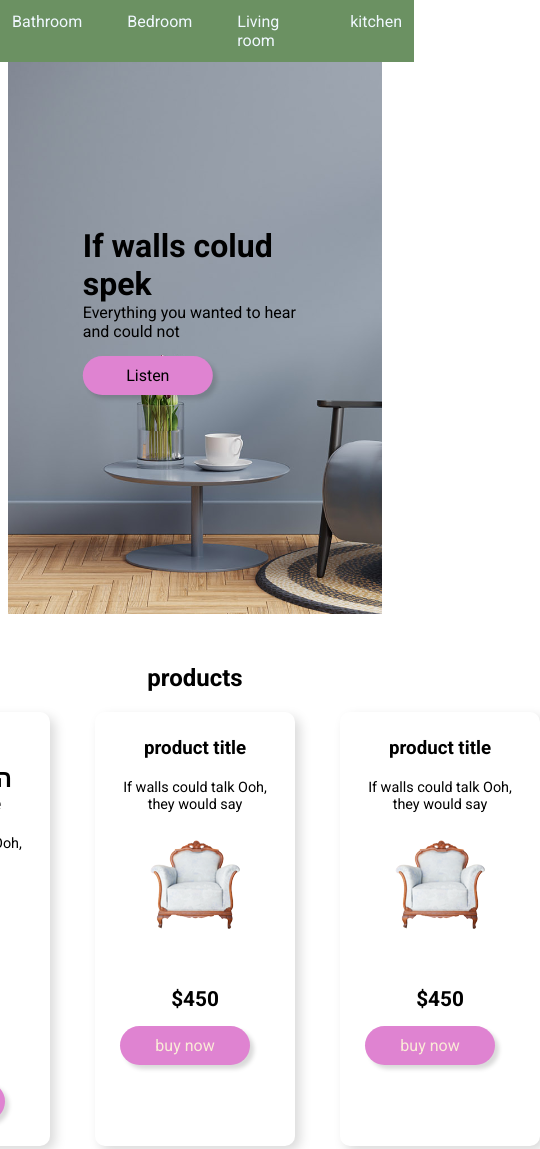
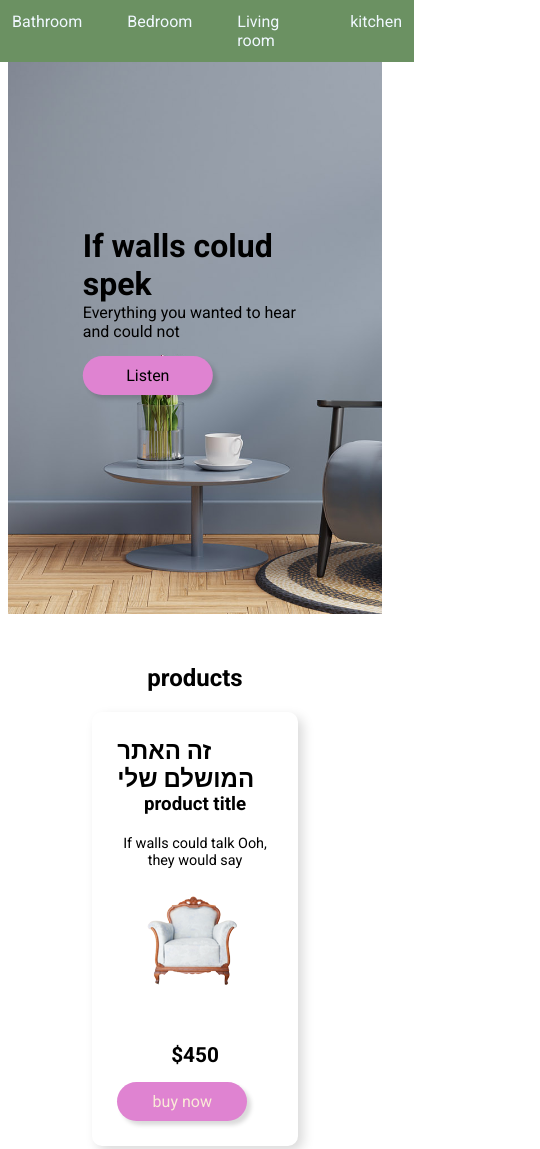
Before and after one commit to Whatahela/TestTahel, a plain HTML site: page index.html in a window 390 px wide. Shown: the top 1149 px of the page, 540 px wide, since content can reach past the window. Drawn offline with Linux system fonts and the light colour scheme.

Commit message:
ריספנסיביות
התאמה למובייל

```diff
--- a/css/style.css
+++ b/css/style.css
@@ -148,3 +148,37 @@ p.price {
       color: antiquewhite;
       justify-content: center;
   }
+
+
+  /* For width 400px and larger: */
+@media only screen and (max-width: 400px) {
+    header{
+        background-image: url(../img/headerwall.jpg);
+        background-position: center;
+        background-repeat: no-repeat;
+        background-size: cover;
+            padding:  50px;
+            height: 60vh;
+            position: relative;
+    }
+    .header-content {
+        width: 60%;
+        position: absolute;
+        top: 50%;
+        left: 50%;
+        transform: translate(-50%, -50%);
+
+    }
+
+    .product__flaxbox {
+        display: flex;
+        width: 75%;
+        max-width: 550px;
+        box-sizing: border-box;
+        margin: 20px auto;
+        gap: 45px;
+        align-items: center;
+        flex-direction: column;
+        align-content: center;
+    }
+  }
```
